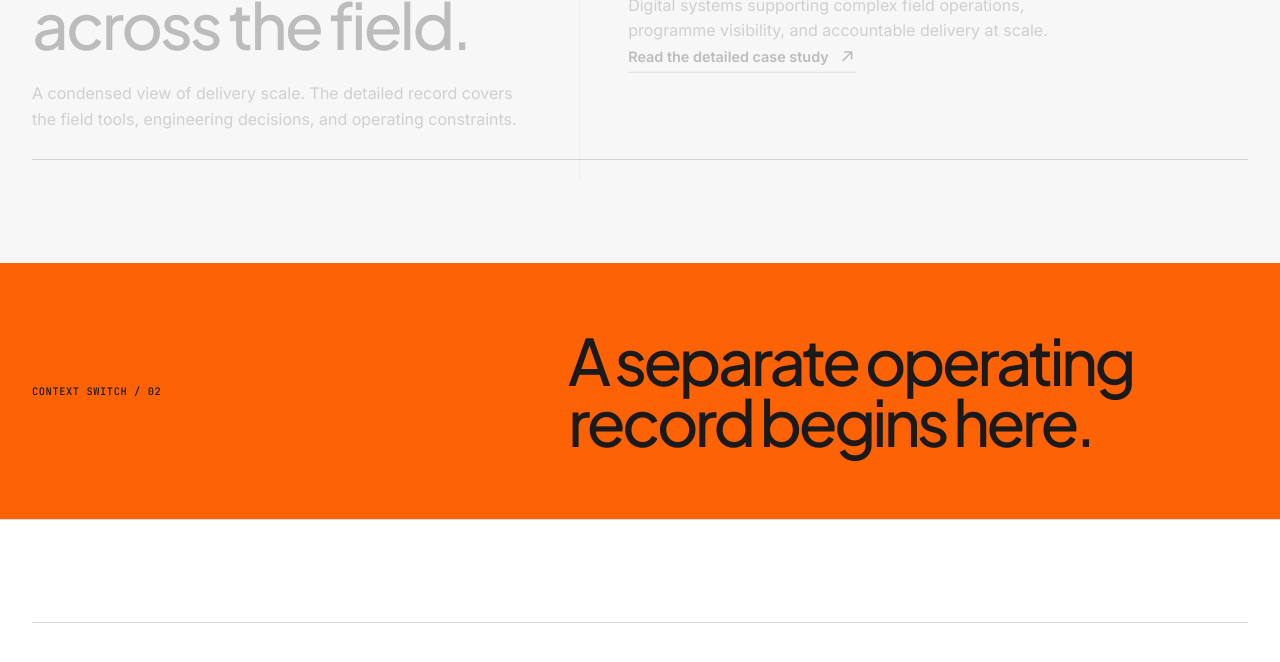
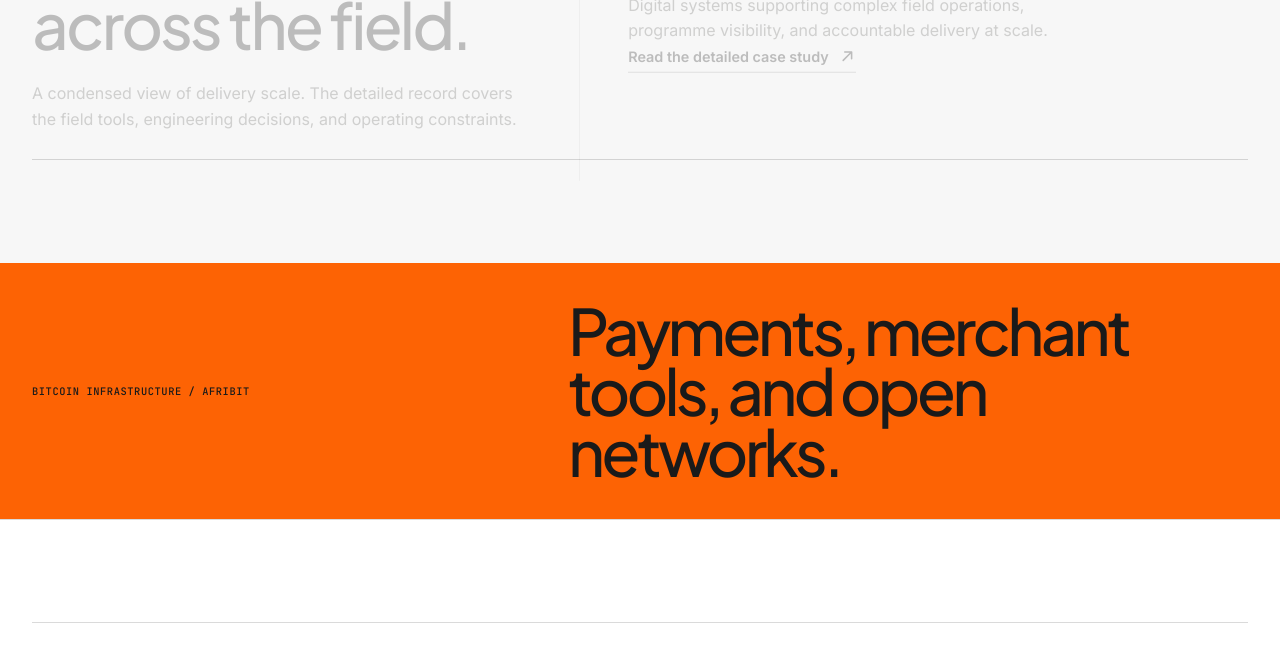
Before and after one commit to novyrix/site, a Next.js app: page /work in a window 1280 px wide. Shown: the part 1144-1806 px from the top of the page. Built offline with nearby package versions, Linux system fonts and the light colour scheme.

Commit message:
fix: make work transition visitor-facing

```diff
--- a/src/app/work/page.tsx
+++ b/src/app/work/page.tsx
@@ -36,10 +36,10 @@ export default function WorkPage() {
         </div>
       </section>
 
-      <section className="proof-context-switch" aria-label="A separate operating record begins">
+      <section className="proof-context-switch" aria-label="Bitcoin infrastructure proof">
         <div className="site-shell proof-context-switch__inner">
-          <span className="mono">Context switch / 02</span>
-          <p>A separate operating record begins here.</p>
+          <span className="mono">Bitcoin infrastructure / Afribit</span>
+          <p>Payments, merchant tools, and open networks.</p>
         </div>
       </section>
 
```
